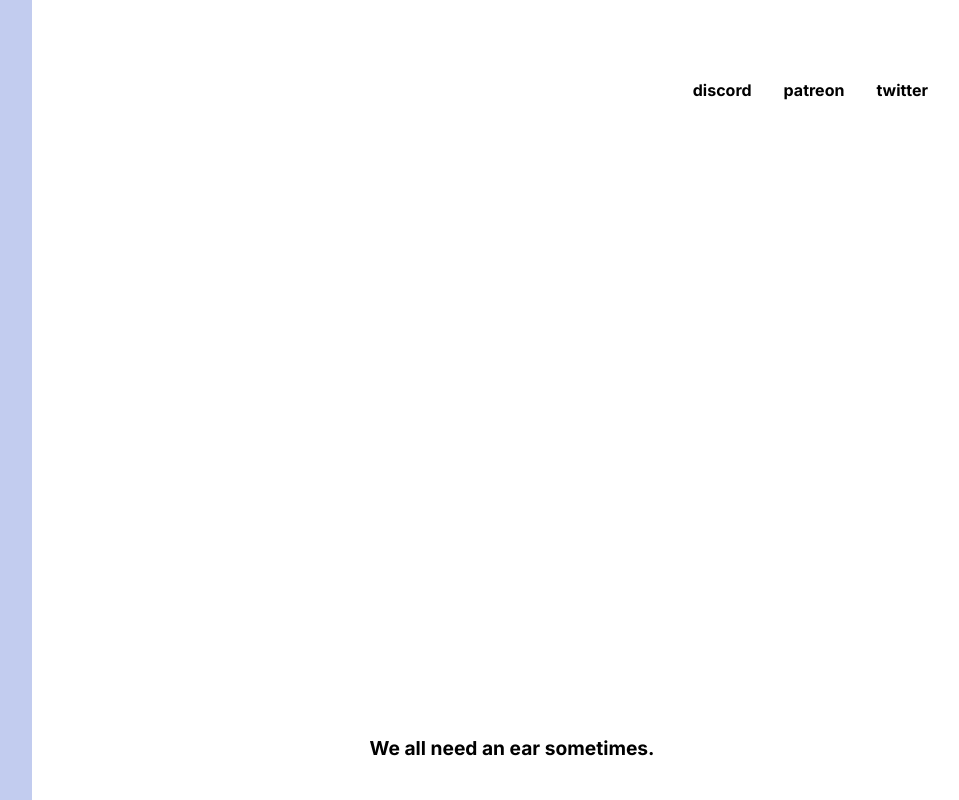
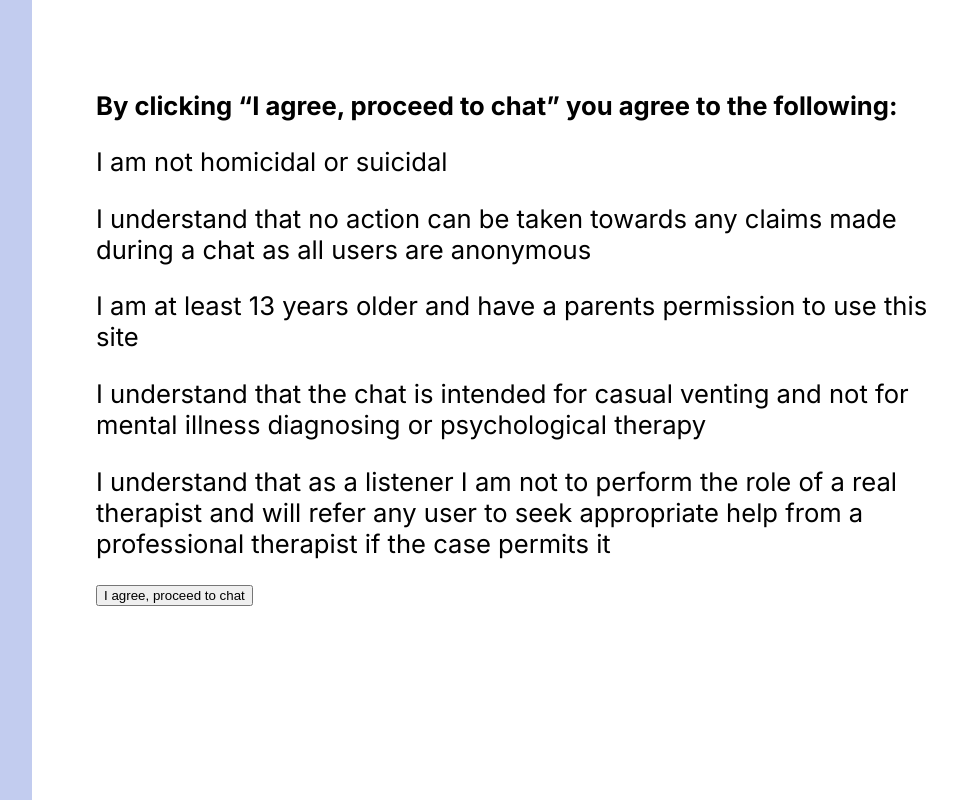
Before and after one commit to jxav22/frontend, a Next.js app: page / in a window 1280 px wide. Shown: the whole page, without its empty margins (288-1247 px from the left). Built offline with nearby package versions, Linux system fonts and the light colour scheme.

Commit message:
prepped pages for page changer

```diff
--- a/src/components/DevMessagePage/DevMessagePage.module.css
+++ b/src/components/DevMessagePage/DevMessagePage.module.css
@@ -1,5 +1,6 @@
 .container {
-    height: 100%;
+    height: 100vh;
+    overflow-y: scroll;
 
     display: grid;
     grid-template-columns: 1fr 3fr;
--- a/src/components/LandingPage/LandingPage.module.css
+++ b/src/components/LandingPage/LandingPage.module.css
@@ -1,5 +1,6 @@
 .container {
-    height: 100%;
+    height: 100vh;
+    overflow-y: scroll;
 
     display: grid;
 
--- a/src/components/LegalPage/LegalPage.module.css
+++ b/src/components/LegalPage/LegalPage.module.css
@@ -1,5 +1,6 @@
 .container {
-    height: 100%;
+    height: 100vh;
+    overflow-y: auto;
 
     display: grid;
     grid-template-columns: 1fr 3fr;
--- a/src/pages/index.tsx
+++ b/src/pages/index.tsx
@@ -18,9 +18,9 @@ export default function Home() {
         <link rel="icon" href="/favicon.ico" />
       </Head>
       <main className={`${styles.main} ${inter.className}`}>
-        <LandingPage/>
+        {/* <LandingPage/> */}
         {/* <DevMessagePage/> */}
-        {/* <LegalPage/> */}
+        <LegalPage/>
         {/* <div className={styles.description}>
           <p>
             Get started by editing&nbsp;
```
